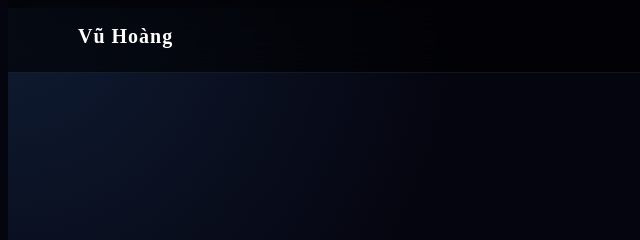
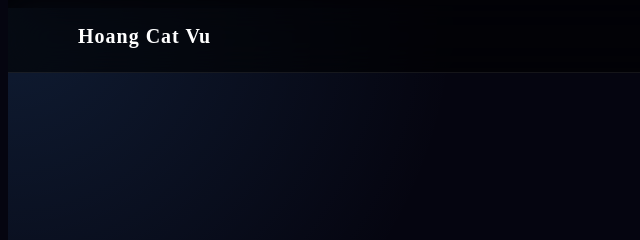
Before and after one commit to mrtinohi/Protfolio, a plain HTML site: page index.html in a window 1280 px wide. Shown: the top 240 px of the page, 0-640 px from the left. Drawn offline with Linux system fonts and the light colour scheme.

Commit message:
update again name

```diff
--- a/index.html
+++ b/index.html
@@ -25,7 +25,7 @@
   <body>
     <!-- NAV -->
     <header>
-      <div class="logo">Vũ Hoàng</div>
+      <div class="logo">Hoang Cat Vu</div>
       <nav>
         <a href="#about">About</a>
         <a href="#skills">Skills</a>
```
